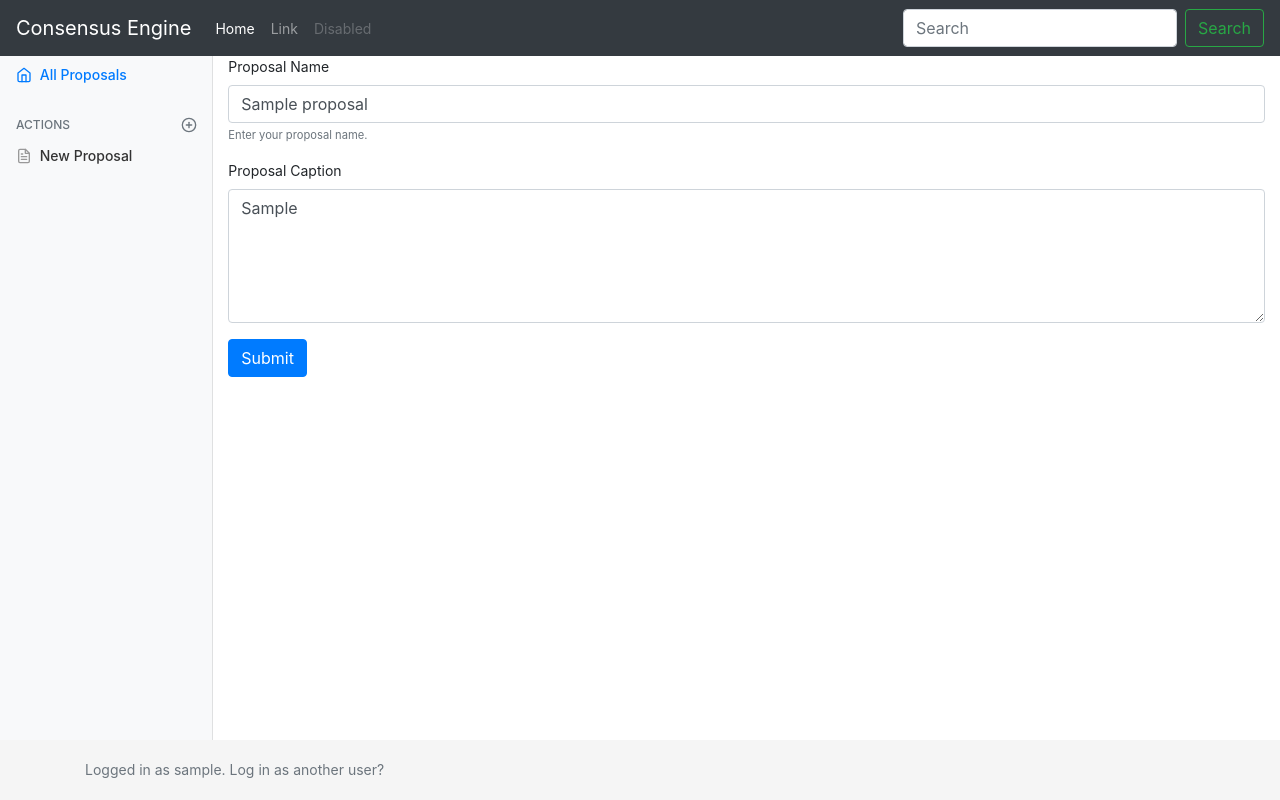
After one commit to jonsaunders-git/consensus_engine, a Django app: page /proposals/edit/1/ in a window 1280 px wide. The commit adds this page. Run offline with Django 3.2, Linux system fonts and the light colour scheme; a user stored in the database is signed in; tables that the repository leaves empty hold one stand-in row (values such as "Sample post"); some libraries are stand-ins or nearby versions.

Commit message:
Can edit proposal details

```diff
--- /dev/null
+++ b/consensus_engine/templates/consensus_engine/edit_proposal.html
@@ -0,0 +1,51 @@
+{% extends "base.html" %}
+{% load static %}
+
+{% block page_nav %}
+  <ul class="nav flex-column">
+    <li class="nav-item">
+      <a class="nav-link active" href="{% url 'list_proposals' %}">
+        <span data-feather="home"></span>
+        All Proposals
+      </a>
+    </li>
+  </ul>
+
+  <h6 class="sidebar-heading d-flex justify-content-between align-items-center px-3 mt-4 mb-1 text-muted">
+    <span>Actions</span>
+    <a class="d-flex align-items-center text-muted" href="#">
+      <span data-feather="plus-circle"></span>
+    </a>
+  </h6>
+  <ul class="nav flex-column mb-2">
+    <li class="nav-item">
+      <a class="nav-link" href="{% url 'new_proposal' %}">
+        <span data-feather="file-text"></span>
+        New Proposal
+      </a>
+    </li>
+  </ul>
+{% endblock %}
+
+{% block page_content %}
+
+<form action="/proposals/new/" method="post">
+  {% csrf_token %}
+  <div class="form-group">
+    <label for="{{ form.proposal_name.id_for_label }}">Proposal Name</label>
+    <input type="text" class="form-control" name="proposal_name" maxlength={{ form.proposal_name.field.max_length }} required id="{{ form.proposal_name.id_for_label }}" value="{{ form.proposal_name.value}}" aria-describedby="proposalhelp" placeholder="Enter proposal name">
+    <small id="proposalHelp" class="form-text text-muted">Enter your proposal name.</small>
+  </div>
+  <div class="form-group">
+    <label for="{{ form.proposal_caption.id_for_label }}">Proposal Caption</label>
+    <textarea class="form-control" name="proposal_caption" cols="80" rows="5" maxlength={{ form.proposal_caption.field.max_length }} required id="{{ form.proposal_captionm.id_for_label }}"  placeholder="Caption">{{ form.proposal_caption.value }}</textarea>
+  </div>
+  <button type="submit" class="btn btn-primary">Submit</button>
+</form>
+
+<!--
+<input type="text" name="proposal_name" maxlength="200" required id="id_proposal_name">
+<textarea name="proposal_caption" cols="80" rows="20" maxlength="200" required id="id_proposal_caption">
+-->
+
+{% endblock %}
--- a/consensus_engine/templates/consensus_engine/view_proposal.html
+++ b/consensus_engine/templates/consensus_engine/view_proposal.html
@@ -43,6 +43,12 @@
           </div>
         </div>
 
+        <div class="row ">
+          <div class="col d-flex align-items-end flex-column mt-2">
+            <a href="{% url 'edit_proposal' proposal.id %}" class="btn btn-primary p-2">Edit Proposal Details</a>
+          </div>
+        </div>
+
         <div class="row">
           <div class="col">
             <ul class="list-group">
--- a/consensus_engine/urls.py
+++ b/consensus_engine/urls.py
@@ -8,6 +8,7 @@ urlpatterns = [
     path('proposals/new/', views.new_proposal, name='new_proposal'),
     path('proposals/', views.list_proposals, name='list_proposals'),
     path('proposals/<int:proposal_id>/', views.view_proposal, name='view_proposal'),
+    path('proposals/edit/<int:proposal_id>/', views.edit_proposal, name='edit_proposal'),
     path('proposals/vote/<int:proposal_id>/', views.vote_proposal, name='vote_proposal'),
     path('accounts/', include('django.contrib.auth.urls')),
     path('<int:proposal_id>/register_vote/', views.register_vote, name='register_vote'),
--- a/consensus_engine/views.py
+++ b/consensus_engine/views.py
@@ -24,6 +24,38 @@ def view_proposal(request, proposal_id):
 
     context = {'proposal' : proposal, 'current_choice' : current_choice}
     return render(request, 'consensus_engine/view_proposal.html', context)
+
+
+@login_required
+def edit_proposal(request, proposal_id):
+    # view the proposal choices
+    proposal = get_object_or_404(Proposal, pk=proposal_id)
+
+     # if this is a POST request we need to process the form data
+    if request.method == 'POST':
+        # create a form instance and populate it with data from the request:
+        form = ProposalForm(request.POST)
+
+        # check whether it's valid:
+        if form.is_valid():
+            # process the data in form.cleaned_data as required
+            # ...
+
+            # add a date_published
+            obj = form.save(commit=False)
+            obj.date_proposed = timezone.now()
+            obj.save()
+            # redirect to a new URL:
+            return HttpResponseRedirect('/proposals/')
+
+        print('Not valid')
+
+    # if a GET (or any other method) we'll create a blank form
+    else:
+        form = ProposalForm(instance=proposal)
+
+    return render(request, 'consensus_engine/edit_proposal.html', {'form': form})
+
 
 
 @login_required
```
